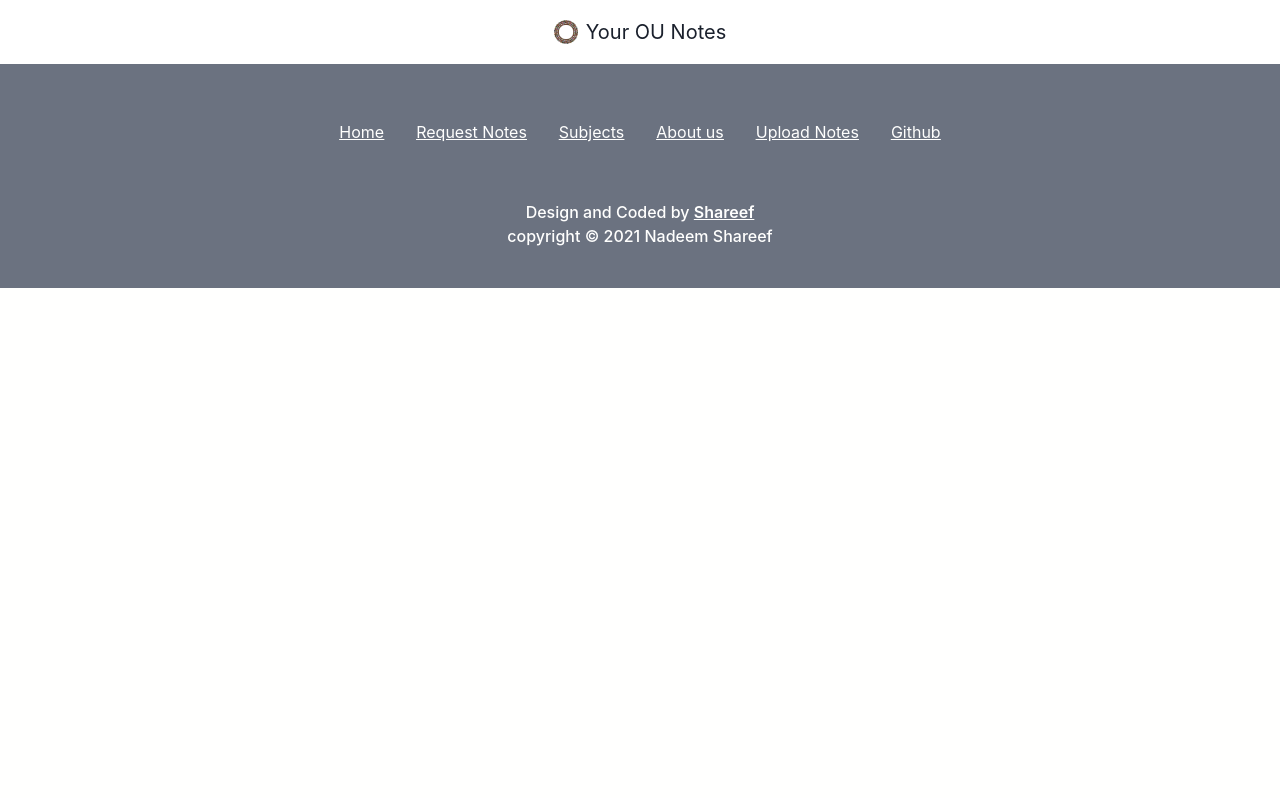
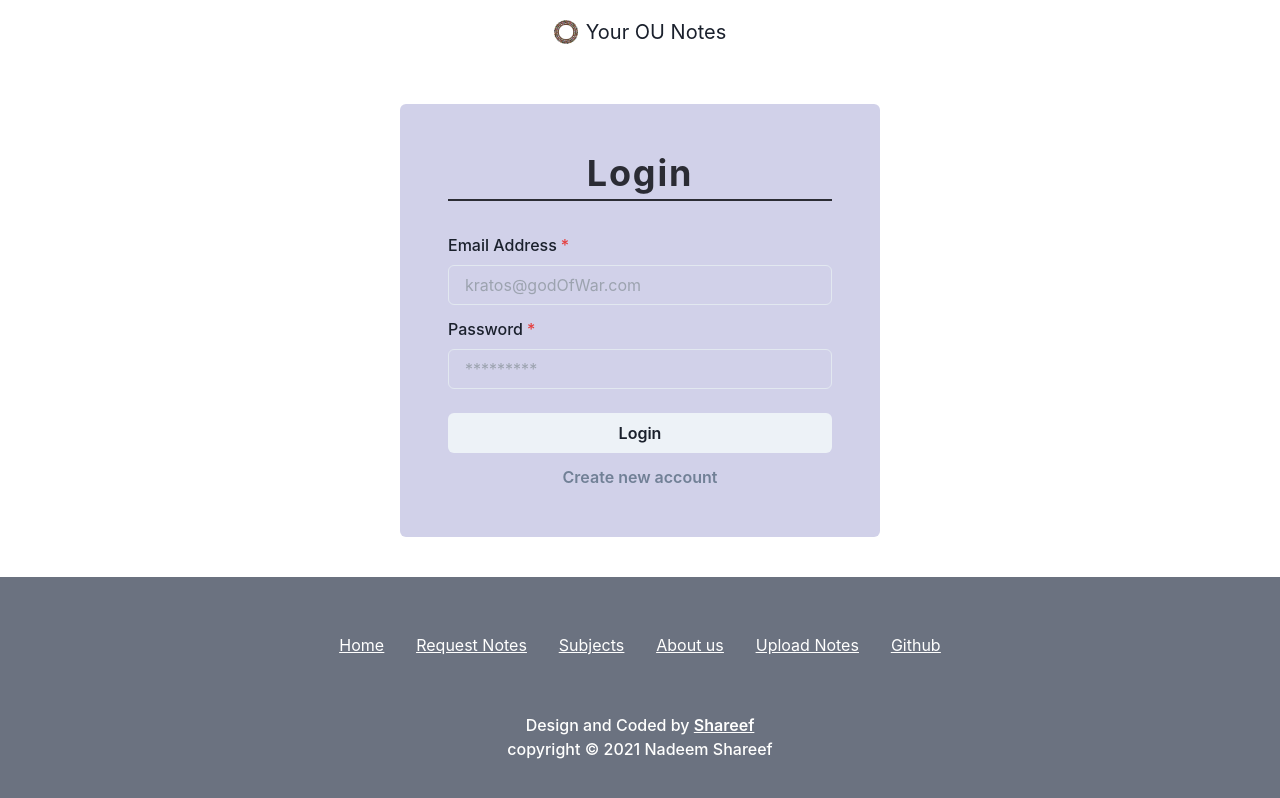
Before and after one commit to shareef99/yourounotes, a Next.js app: page /auth in a window 1280 px wide. Shown: the top 798 px of the page. Built offline with nearby package versions, Linux system fonts and the light colour scheme.

Commit message:
🙌 style form and setup signup

```diff
--- a/pages/auth.tsx
+++ b/pages/auth.tsx
@@ -1,9 +1,94 @@
-import React from "react";
+import {
+    Box,
+    Button,
+    Flex,
+    FormControl,
+    FormLabel,
+    Heading,
+    Input,
+    Text,
+} from "@chakra-ui/react";
+import { useState } from "react";
 
 interface Props {}
 
+const createUser = async (email: string, password: string) => {
+    const res = await fetch("/api/auth/signup", {
+        method: "POST",
+        body: JSON.stringify({ email, password }),
+        headers: {
+            "Content-Type": "application/json",
+        },
+    });
+
+    const data = await res.json();
+
+    if (!res.ok) {
+        throw new Error(data.message || "Something went wrong!");
+    }
+    return data;
+};
+
 const Auth = (props: Props) => {
-    return <div></div>;
+    const [isLogin, setIsLogin] = useState<boolean>(true);
+
+    function switchAuthModeHandler() {
+        setIsLogin((prevState) => !prevState);
+    }
+
+    const submitHandler = (e) => {
+        e.preventDefault();
+        if (isLogin) {
+            // Log the user in
+            return;
+        }
+
+        // Signup the user (Create the user)
+        // createUser()
+    };
+
+    return (
+        <Flex alignItems="center" justifyContent="center" marginY={10}>
+            <Flex
+                direction="column"
+                p={12}
+                rounded={6}
+                className="w-full xs:w-9/10 sm:w-[30rem] bg-cardBg"
+            >
+                <Heading mb={8} textAlign="center">
+                    {isLogin ? "Login" : "Sign Up"}
+                </Heading>
+                <form>
+                    <FormControl id="email" isRequired mb={3}>
+                        <FormLabel>Email Address</FormLabel>
+                        <Input type="email" placeholder="kratos@godOfWar.com" />
+                    </FormControl>
+                    <FormControl id="password" isRequired mb={3}>
+                        <FormLabel>Password</FormLabel>
+                        <Input type="password" placeholder="*********" />
+                    </FormControl>
+                    {!isLogin && (
+                        <FormControl id="confirmPassword" isRequired mb={3}>
+                            <FormLabel>Confirm Password</FormLabel>
+                            <Input type="password" placeholder="*********" />
+                        </FormControl>
+                    )}
+                    <Button isFullWidth my={3}>
+                        {isLogin ? "Login" : "Create Account"}
+                    </Button>
+                    <Button
+                        variant="link"
+                        isFullWidth
+                        onClick={switchAuthModeHandler}
+                    >
+                        {isLogin
+                            ? "Create new account"
+                            : "Login with existing account"}
+                    </Button>
+                </form>
+            </Flex>
+        </Flex>
+    );
 };
 
 export default Auth;
```
